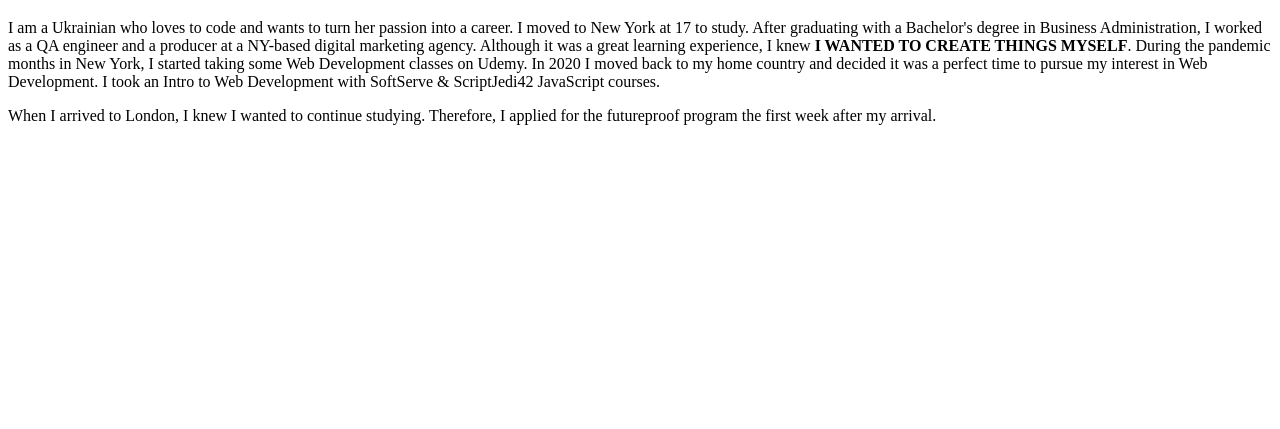
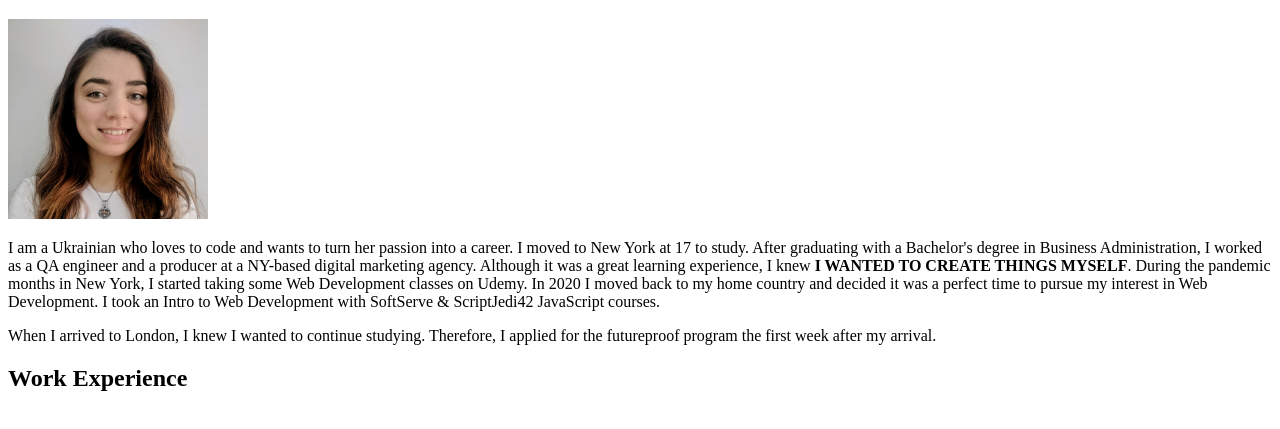
Before and after one commit to solo-vlada/HTML-Basics, a plain HTML site: page index.html in a window 1280 px wide. Shown: the part 61-490 px from the top of the page. Drawn offline with Linux system fonts and the light colour scheme.

Commit message:
Added an image

```diff
--- a/index.html
+++ b/index.html
@@ -8,6 +8,7 @@
 </head>
 <header>
     <h1>About me</h1>
+    <img src="/images/Vlada Solomiana.png" alt="Vlada's image" height = "200px">
 </header>
 
 <body>
@@ -15,5 +16,11 @@
         <p class = "text">I am a Ukrainian who loves to code and wants to turn her passion into a career. I moved to New York at 17 to study. After graduating with a Bachelor's degree in Business Administration, I worked as a QA engineer and a producer at a NY-based digital marketing agency. Although it was a great learning experience, I knew <strong>I WANTED TO CREATE THINGS MYSELF</strong>. During the pandemic months in New York, I started taking some Web Development classes on Udemy. In 2020 I moved back to my home country and decided it was a perfect time to pursue my interest in Web Development. I took an Intro to Web Development with SoftServe & ScriptJedi42 JavaScript courses.</p>
         <p class = "text"> When I arrived to London, I knew I wanted to continue studying. Therefore, I applied for the futureproof program the first week after my arrival. </p>
   </div>
+  <div>
+      <h2>Work Experience</h2>
+      <table>
+
+      </table>
+  </div>
 </body>
 </html>
```
Also changed, not shown: images/Vlada Solomiana.png (added).
